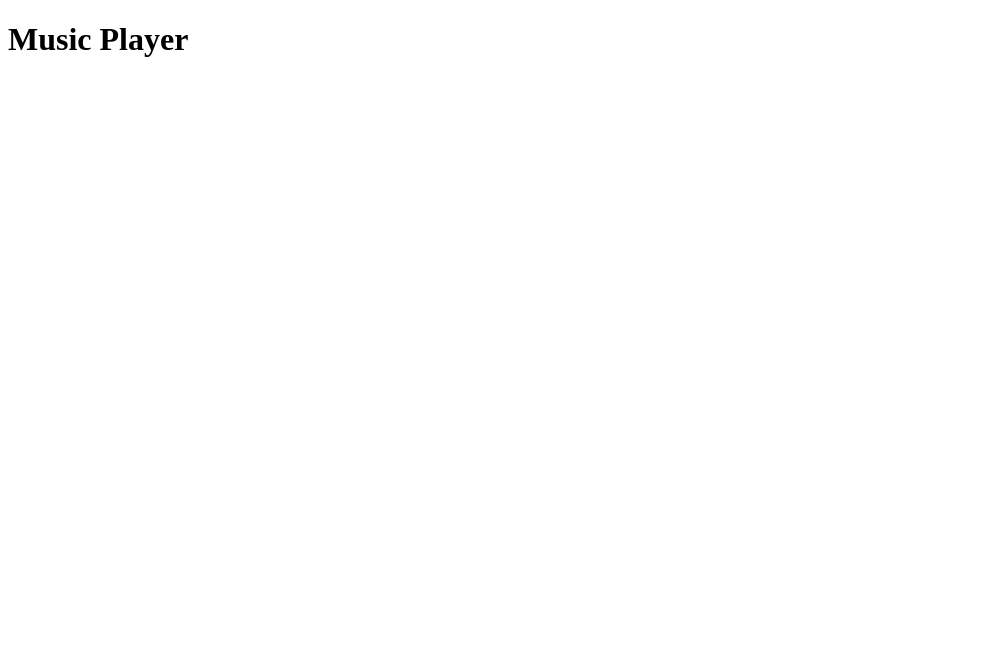
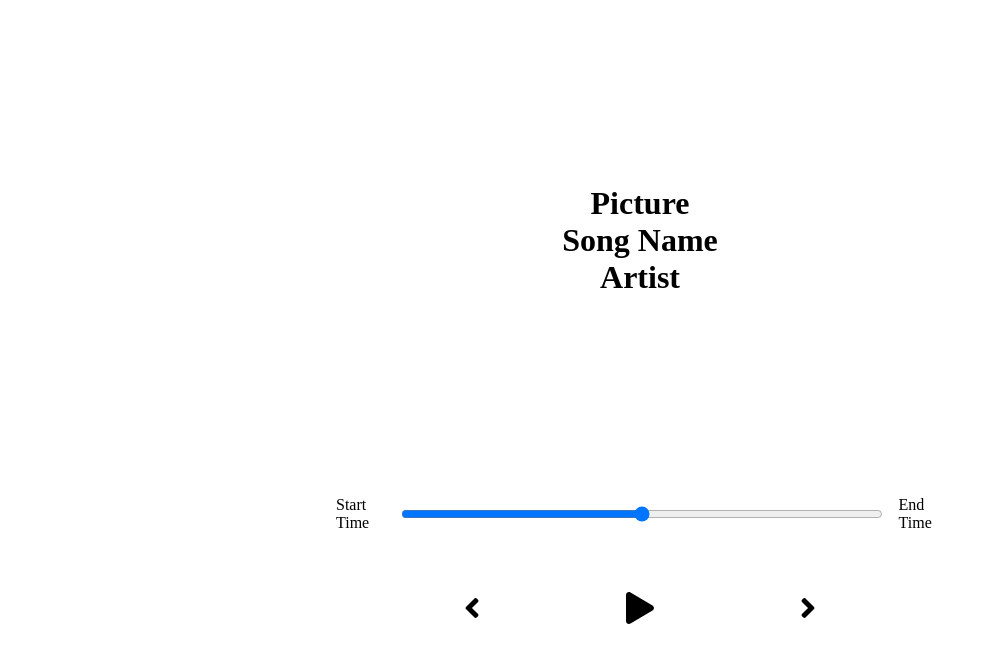
Before and after one commit to MadsAkselsen/creact-music-player, a React (Create React App) app: page / in a window 1280 px wide. Shown: the top 662 px of the page, without its empty margins (0-987 px from the left). Built offline with nearby package versions, Linux system fonts and the light colour scheme.

Commit message:
added first components, styling and data

```diff
--- a/package.json
+++ b/package.json
@@ -3,6 +3,9 @@
   "version": "0.1.0",
   "private": true,
   "dependencies": {
+    "@fortawesome/fontawesome-svg-core": "^1.2.35",
+    "@fortawesome/free-solid-svg-icons": "^5.15.3",
+    "@fortawesome/react-fontawesome": "^0.1.14",
     "@testing-library/jest-dom": "^5.11.9",
     "@testing-library/react": "^11.2.5",
     "@testing-library/user-event": "^12.8.3",
@@ -10,6 +13,7 @@
     "react": "^17.0.1",
     "react-dom": "^17.0.1",
     "react-scripts": "4.0.3",
+    "uuid": "^8.3.2",
     "web-vitals": "^1.1.1"
   },
   "scripts": {
--- a/src/App.js
+++ b/src/App.js
@@ -1,7 +1,15 @@
+import React from 'react';
+
+import Player from './components/player/Player';
+import Song from './components/song/Song';
+
+import './app.scss';
+
 function App() {
   return (
     <div className="App">
-      <h1>Music Player</h1>
+      <Song />
+      <Player />
     </div>
   );
 }
--- /dev/null
+++ b/src/app.scss
@@ -0,0 +1,8 @@
+*{
+    margin: 0;
+    padding: 0;
+    box-sizing: border-box;
+}
+
+@import "./components/player/player";
+@import "./components/song/song";
--- /dev/null
+++ b/src/components/player/Player.js
@@ -0,0 +1,32 @@
+import React from 'react';
+import {
+  FontAwesomeIcon,
+  FrontAwesomeIcon,
+} from '@fortawesome/react-fontawesome';
+import {
+  faPlay,
+  faAngleLeft,
+  faAngleRight,
+} from '@fortawesome/free-solid-svg-icons';
+
+const Player = () => {
+  return (
+    <div className="player">
+      <div className="time-control">
+        <p>Start Time</p>
+        <input type="range"></input>
+        <p>End Time</p>
+      </div>
+      <div className="play-control">
+        <FontAwesomeIcon className="skipBack" size="2x" icon={faAngleLeft} />
+        <FontAwesomeIcon className="play" size="2x" icon={faPlay} />
+        <FontAwesomeIcon
+          className="skipForward"
+          size="2x"
+          icon={faAngleRight}
+        />
+      </div>
+    </div>
+  );
+};
+export default Player;
--- /dev/null
+++ b/src/components/player/_player.scss
@@ -0,0 +1,30 @@
+.player {
+    min-height: 20vh;
+    display: flex;
+    flex-direction: column;
+    justify-content: space-between;
+    align-items: center;
+}
+
+.time-control {
+    width: 50%;
+    display: flex;
+    input {
+        width: 100%;
+        padding: 1rem 2rem;
+    }
+    p {
+        padding: 1rem
+    }
+}
+
+.play-control {
+    display: flex;
+    justify-content: space-between;
+    align-items: center;
+    padding: 1rem;
+    width: 30%;
+    svg {
+        cursor: pointer;
+    }
+}
--- /dev/null
+++ b/src/components/song/Song.js
@@ -0,0 +1,12 @@
+import React from 'react';
+
+const Song = () => {
+  return (
+    <div className="song-container">
+      <h1>Picture</h1>
+      <h1>Song Name</h1>
+      <h1>Artist</h1>
+    </div>
+  );
+};
+export default Song;
--- /dev/null
+++ b/src/components/song/_song.scss
@@ -0,0 +1,7 @@
+.song-container {
+    min-height: 60vh;
+    display: flex;
+    flex-direction: column;
+    align-items: center;
+    justify-content: center;
+}
--- a/src/styles/app.scss
+++ /dev/null
@@ -1,5 +0,0 @@
-*{
-    margin: 0;
-    padding: 0;
-    box-sizing: border-box;
-}
```
Also changed, not shown: src/data.js (added, +68 -0 lines), src/utils.js (added), 1 other file (tests, documents, lock files or other folders).
